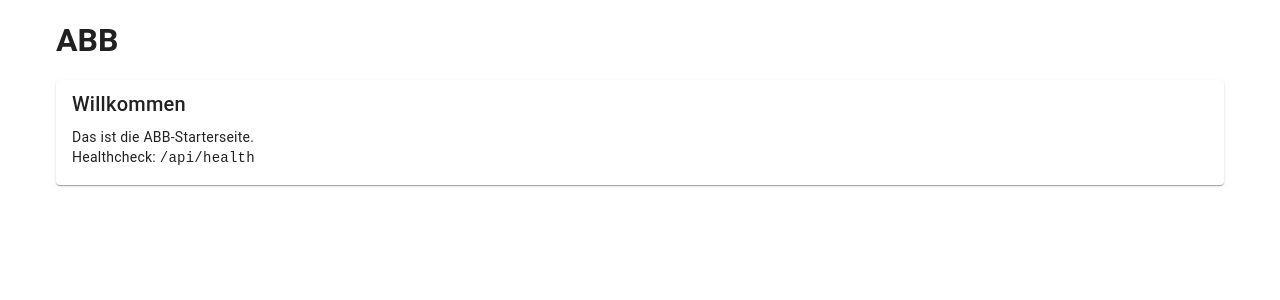
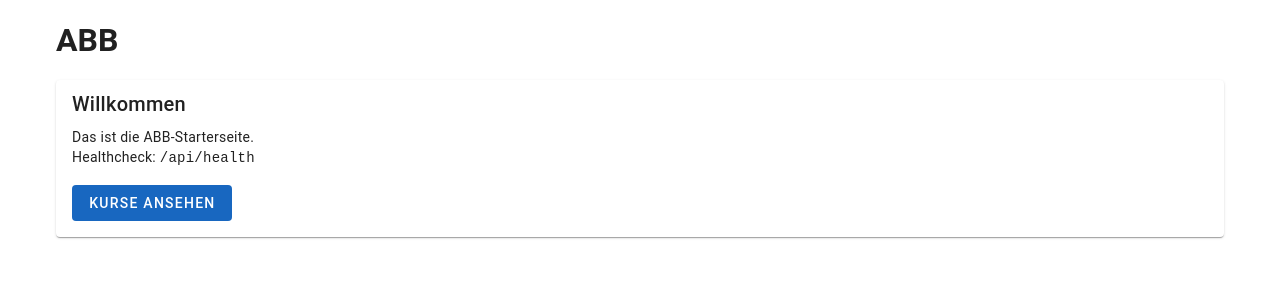
Before and after one commit to Laparo/abb, a Nuxt app: page / in a window 1280 px wide. Shown: the top 300 px of the page. Built offline with nearby package versions, Linux system fonts and the light colour scheme.

Commit message:
fix(ui): use NuxtLayout in app shell and add home CTA to courses

```diff
--- a/pages/index.vue
+++ b/pages/index.vue
@@ -11,6 +11,9 @@
               Healthcheck:
               <code>/api/health</code>
             </p>
+            <div class="mt-4">
+              <v-btn color="primary" variant="flat" :to="'/courses'"> Kurse ansehen </v-btn>
+            </div>
           </v-card-text>
         </v-card>
       </v-col>
```
